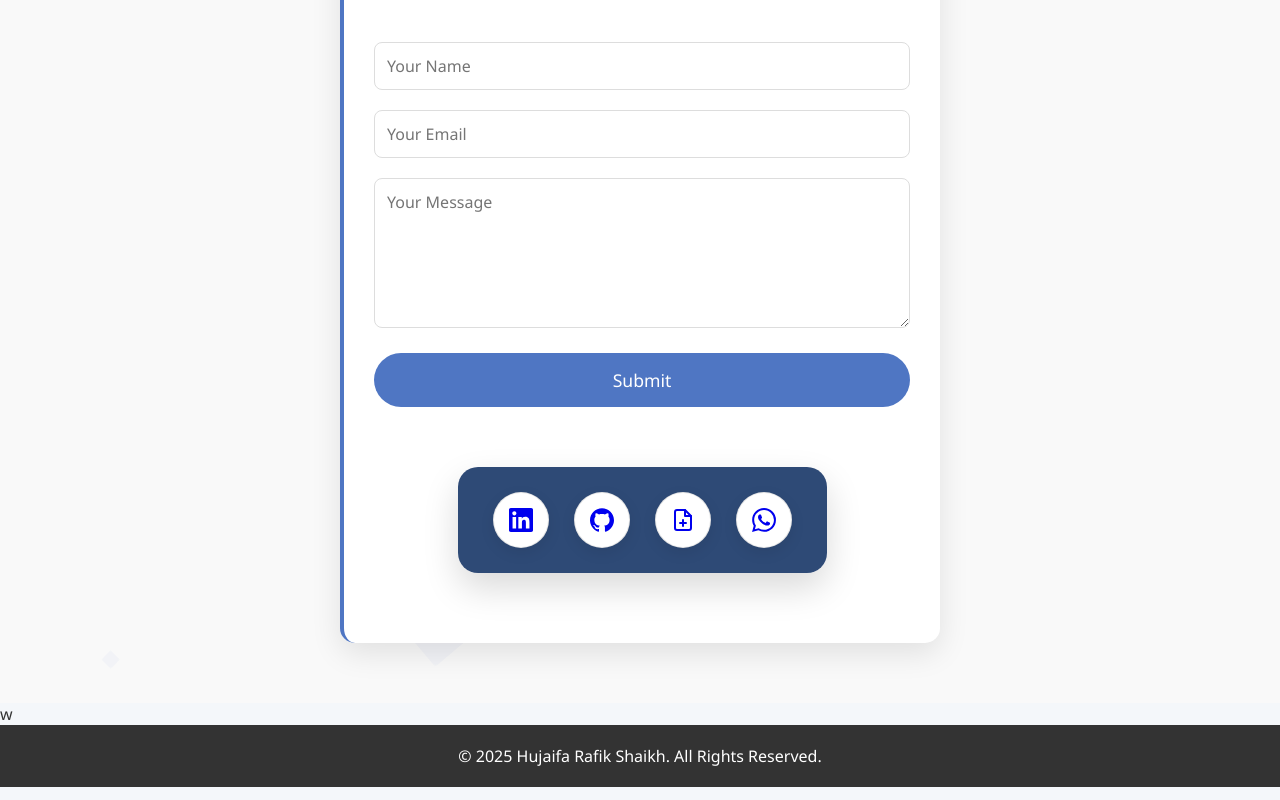
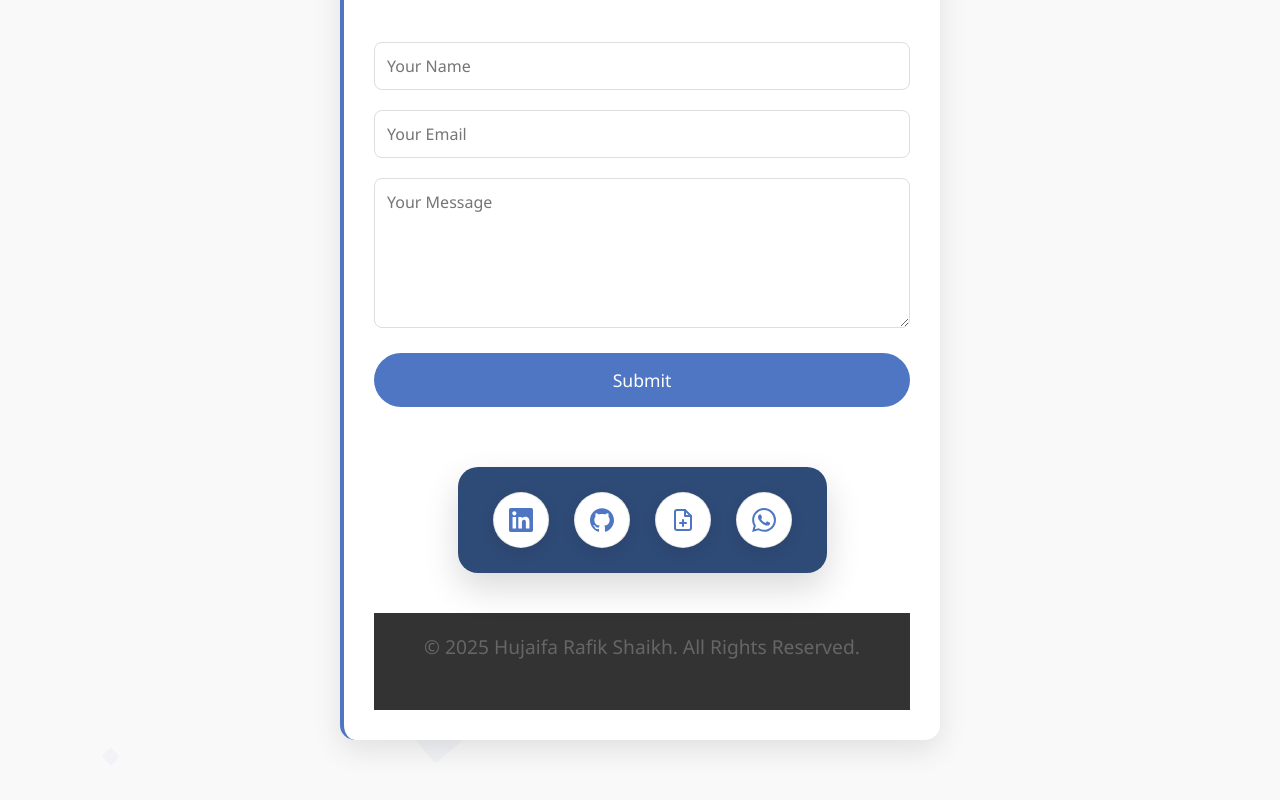
Before and after one commit to MRHUJAIFA09/Portfolio, a plain HTML site: page index.html in a window 1280 px wide. Shown: the part 2737-3537 px from the top of the page. Drawn offline with Linux system fonts and the light colour scheme.

Commit message:
Update index.html

```diff
--- a/index.html
+++ b/index.html
@@ -212,76 +212,33 @@
       <button type="submit" class="submit-btn">Submit</button>
     </form>
 
-    <!-- Social Icons Inside Contact Section -->
+
+<!-- Social Icons Section -->
 <div class="social-icons-container">
-      <!-- LinkedIn -->
   <a href="https://www.linkedin.com/in/hujaifashaikh-11feb2008" target="_blank" class="social-icon">
-        <svg xmlns="http://www.w3.org/2000/svg" width="24" height="24" viewBox="0 0 24 24" fill="currentColor">
-          <path
-            d="M20.447 20.452h-3.554v-5.569c0-1.328-.027-3.037-1.852-3.037-1.853 0-2.136 1.445-2.136 2.939v5.667H9.351V9h3.414v1.561h.046c.477-.9 1.637-1.85 3.37-1.85 3.601 0 4.267 2.37 4.267 5.455v6.286zM5.337 7.433c-1.144 0-2.063-.926-2.063-2.065 0-1.138.92-2.063 2.063-2.063 1.14 0 2.064.925 2.064 2.063 0 1.139-.925 2.065-2.064 2.065zm1.782 13.019H3.555V9h3.564v11.452zM22.225 0H1.771C.792 0 0 .774 0 1.729v20.542C0 23.227.792 24 1.771 24h20.451C23.2 24 24 23.227 24 22.271V1.729C24 .774 23.2 0 22.222 0h.003z" />
+    <svg xmlns="http://www.w3.org/2000/svg" width="24" height="24" viewBox="0 0 24 24" fill="currentColor" class="social-svg">
+      <path d="M20.447 20.452h-3.554v-5.569c0-1.328-.027-3.037-1.852-3.037-1.853 0-2.136 1.445-2.136 2.939v5.667H9.351V9h3.414v1.561h.046c.477-.9 1.637-1.85 3.37-1.85 3.601 0 4.267 2.37 4.267 5.455v6.286zM5.337 7.433c-1.144 0-2.063-.926-2.063-2.065 0-1.138.92-2.063 2.063-2.063 1.14 0 2.064.925 2.064 2.063 0 1.139-.925 2.065-2.064 2.065zm1.782 13.019H3.555V9h3.564v11.452zM22.225 0H1.771C.792 0 0 .774 0 1.729v20.542C0 23.227.792 24 1.771 24h20.451C23.2 24 24 23.227 24 22.271V1.729C24 .774 23.2 0 22.222 0h.003z"/>
     </svg>
   </a>
-
-      <!-- GitHub -->
   <a href="https://github.com/MRHUJAIFA09" target="_blank" class="social-icon">
-        <svg xmlns="http://www.w3.org/2000/svg" width="24" height="24" viewBox="0 0 24 24" fill="currentColor">
-          <path
-            d="M12 .297c-6.63 0-12 5.373-12 12 0 5.303 3.438 9.8 8.205 11.385.6.113.82-.258.82-.577
-            0-.285-.01-1.04-.015-2.04-3.338.724-4.042-1.61-4.042-1.61C4.422 18.07 3.633
-            17.7 3.633 17.7c-1.087-.744.084-.729.084-.729 1.205.084 1.838 1.236
-            1.838 1.236 1.07 1.835 2.809 1.305 3.495.998.108-.776.417-1.305.76-1.605-2.665-.3-5.466-1.332-5.466-5.93
-            0-1.31.465-2.38 1.235-3.22-.135-.303-.54-1.523.105-3.176 0
-            0 1.005-.322 3.3 1.23.96-.267 1.98-.399
-            3-.405 1.02.006 2.04.138 3
-            .405 2.28-1.552 3.285-1.23
-            3.285-1.23.645 1.653.24
-            2.873.12 3.176.765.84 1.23
-            1.91 1.23 3.22 0 4.61-2.805
-            5.625-5.475 5.92.42.36.81
-            1.096.81 2.22 0 1.606-.015
-            2.896-.015 3.286 0 .315.21.69.825.57C20.565
-            22.092 24 17.592 24 12.297c0-6.627-5.373-12-12-12" />
+    <svg xmlns="http://www.w3.org/2000/svg" width="24" height="24" viewBox="0 0 24 24" fill="currentColor" class="social-svg">
+      <path d="M12 .297c-6.63 0-12 5.373-12 12 0 5.303 3.438 9.8 8.205 11.385.6.113.82-.258.82-.577 0-.285-.01-1.04-.015-2.04-3.338.724-4.042-1.61-4.042-1.61C4.422 18.07 3.633 17.7 3.633 17.7c-1.087-.744.084-.729.084-.729 1.205.084 1.838 1.236 1.838 1.236 1.07 1.835 2.809 1.305 3.495.998.108-.776.417-1.305.76-1.605-2.665-.3-5.466-1.332-5.466-5.93 0-1.31.465-2.38 1.235-3.22-.135-.303-.54-1.523.105-3.176 0 0 1.005-.322 3.3 1.23.96-.267 1.98-.399 3-.405 1.02.006 2.04.138 3 .405 2.28-1.552 3.285-1.23 3.285-1.23.645 1.653.24 2.873.12 3.176.765.84 1.23 1.91 1.23 3.22 0 4.61-2.805 5.625-5.475 5.92.42.36.81 1.096.81 2.22 0 1.606-.015 2.896-.015 3.286 0 .315.21.69.825.57C20.565 22.092 24 17.592 24 12.297c0-6.627-5.373-12-12-12"/>
     </svg>
   </a>
-
-      <!-- Resume -->
   <a href="your-resume-link.pdf" download class="social-icon">
-        <svg xmlns="http://www.w3.org/2000/svg" width="24" height="24" viewBox="0 0 24 24" fill="none"
-          stroke="currentColor" stroke-width="2" stroke-linecap="round" stroke-linejoin="round">
+    <svg xmlns="http://www.w3.org/2000/svg" width="24" height="24" viewBox="0 0 24 24" fill="none" stroke="currentColor" stroke-width="2" stroke-linecap="round" stroke-linejoin="round" class="social-svg">
       <path d="M14 2H6a2 2 0 0 0-2 2v16a2 2 0 0 0 2 2h12a2 2 0 0 0 2-2V8z"></path>
       <polyline points="14 2 14 8 20 8"></polyline>
       <line x1="12" y1="18" x2="12" y2="12"></line>
       <line x1="9" y1="15" x2="15" y2="15"></line>
     </svg>
   </a>
-
-      <!-- WhatsApp -->
   <a href="https://wa.me/918999731799" target="_blank" class="social-icon">
-        <svg xmlns="http://www.w3.org/2000/svg" width="24" height="24" viewBox="0 0 24 24" fill="currentColor">
-          <path
-            d="M17.472 14.382c-.297-.149-1.758-.867-2.03-.967-.273-.099-.471-.148-.67.15-.197.297-.767.966-.94
-            1.164-.173.199-.347.223-.644.075-.297-.15-1.255-.463-2.39-1.475-.883-.788-1.48-1.761-1.653-2.059-.173-.297-.018-.458.13-.606.134-.133.298-.347.446-.52.149-.174.198-.298.298-.497.099-.198.05-.371-.025-.52-.075-.149-.669-1.612-.916-2.207-.242-.579-.487-.5-.669-.51-.173-.008-.371-.01-.57-.01-.198
-            0-.52.074-.792.372-.272.297-1.04 1.016-1.04
-            2.479 0 1.462 1.065 2.875 1.213
-            3.074.149.198 2.096 3.2 5.077
-            4.487.709.306 1.262.489 1.694.625.712.227 1.36.195
-            1.871.118.571-.085 1.758-.719 2.006-1.413.248-.694.248-1.289.173-1.413-.074-.124-.272-.198-.57-.347m-5.421
-            7.403h-.004a9.87 9.87 0 01-5.031-1.378l-.361-.214-3.741.982.998-3.648-.235-.374a9.86
-            9.86 0 01-1.51-5.26c.001-5.45
-            4.436-9.884 9.888-9.884 2.64 0
-            5.122 1.03 6.988 2.898a9.825
-            9.825 0 012.893 6.994c-.003
-            5.45-4.437 9.884-9.885
-            9.884m8.413-18.297A11.815 11.815 0 0012.05
-            0C5.495 0 .16 5.335.157 11.892c0 2.096.547 4.142
-            1.588 5.945L.057 24l6.305-1.654a11.882 11.882 0 005.683
-            1.448h.005c6.554 0 11.89-5.335 11.893-11.893a11.821
-            11.821 0 00-3.48-8.413z" />
+    <svg xmlns="http://www.w3.org/2000/svg" width="24" height="24" viewBox="0 0 24 24" fill="currentColor" class="social-svg">
+      <path d="M17.472 14.382c-.297-.149-1.758-.867-2.03-.967-.273-.099-.471-.148-.67.15-.197.297-.767.966-.94 1.164-.173.199-.347.223-.644.075-.297-.15-1.255-.463-2.39-1.475-.883-.788-1.48-1.761-1.653-2.059-.173-.297-.018-.458.13-.606.134-.133.298-.347.446-.52.149-.174.198-.298.298-.497.099-.198.05-.371-.025-.52-.075-.149-.669-1.612-.916-2.207-.242-.579-.487-.5-.669-.51-.173-.008-.371-.01-.57-.01-.198 0-.52.074-.792.372-.272.297-1.04 1.016-1.04 2.479 0 1.462 1.065 2.875 1.213 3.074.149.198 2.096 3.2 5.077 4.487.709.306 1.262.489 1.694.625.712.227 1.36.195 1.871.118.571-.085 1.758-.719 2.006-1.413.248-.694.248-1.289.173-1.413-.074-.124-.272-.198-.57-.347m-5.421 7.403h-.004a9.87 9.87 0 01-5.031-1.378l-.361-.214-3.741.982.998-3.648-.235-.374a9.86 9.86 0 01-1.51-5.26c.001-5.45 4.436-9.884 9.888-9.884 2.64 0 5.122 1.03 6.988 2.898a9.825 9.825 0 012.893 6.994c-.003 5.45-4.437 9.884-9.885 9.884m8.413-18.297A11.815 11.815 0 0012.05 0C5.495 0 .16 5.335.157 11.892c0 2.096.547 4.142 1.588 5.945L.057 24l6.305-1.654a11.882 11.882 0 005.683 1.448h.005c6.554 0 11.89-5.335 11.893-11.893a11.821 11.821 0 00-3.48-8.413z"/>
     </svg>
   </a>
 </div>
-  </div>
-</section>w
 
 
   <!-- Footer -->
```
Lines whose indentation alone changed are shown as unchanged.
